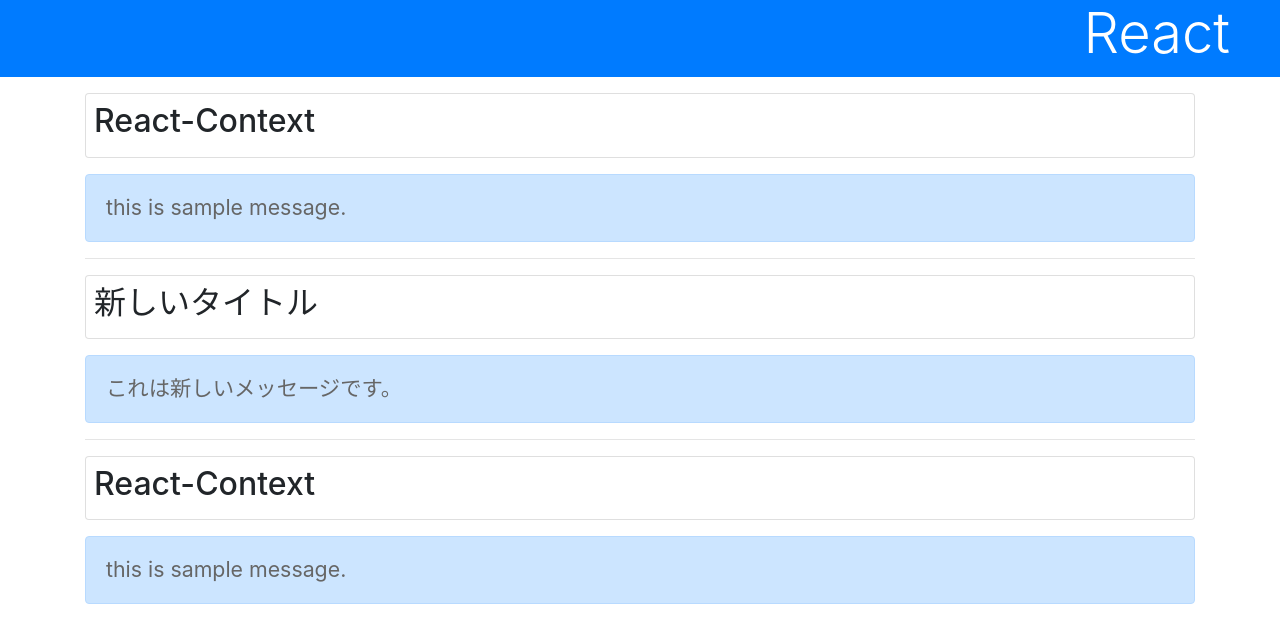
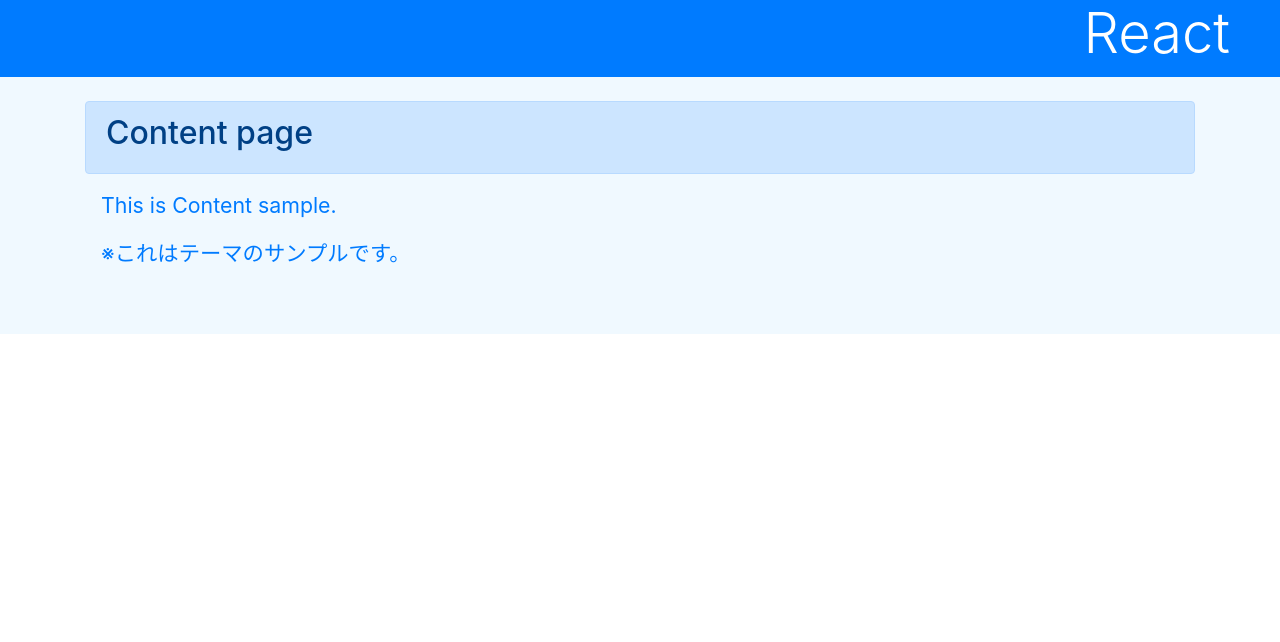
Before and after one commit to besumero628/practice_js, a React (Create React App) app in the folder react_app/: page / in a window 1280 px wide. Shown: the top 642 px of the page. Built offline with nearby package versions, Linux system fonts and the light colour scheme.

Commit message:
[React] コンテキストでテーマを作成する

```diff
--- a/react_app/src/App.js
+++ b/react_app/src/App.js
@@ -1,54 +1,66 @@
 import React, {Component} from 'react'
 import './App.css'
 
-let data = {title:'React-Context',
-            message:'this is sample message.'}
+let theme = {
+  light:{
+    styles: {
+      backgroundColor:"#f0f9ff",
+      color:"#00f",
+    },
+    head: "bg-primary text-white display-4 mb-4",
+    alert: "alert alert-primary my-3",
+    text: "text-primary m-3",
+    foot: "py-4",
+  },
+  dark:{
+    styles: {
+      backgroundColor:"#336",
+      color:"#eef",
+    },
+    head: "bg-secondary text-white display-4 mb-4",
+    alert: "alert alert-dark my-3",
+    text: "text-light m-3",
+    foot: "py-4",
+  }
+}
 
-const SampleContext = React.createContext(data)
+const ThemeContext = React.createContext(theme.light)
 
 class App extends Component {
-
-  newdata = {title:'新しいタイトル',
-            message:'これは新しいメッセージです。'}
+  static contextType = ThemeContext
 
   render(){
-    return <div>
-      <h1 className="bg-primary text-white display-4">React</h1>
+    return <div style={this.context.styles}>
+      <h1 className={this.context.head}>React</h1>
       <div className="container">
-        <Title />
-        <Message />
-        <hr />
-        <SampleContext.Provider value={this.newdata}>
-          <Title />
-          <Message />
-        </SampleContext.Provider>
-        <hr />
-        <Title />
-        <Message />
+        <Title value="Content page" />
+        <Message value="This is Content sample." />
+        <Message value="※これはテーマのサンプルです。" />
+        <div className={this.context.foot}></div>
       </div>
     </div>
   }
 }
 
 class Title extends Component {
-  static contextType = SampleContext
+  static contextType = ThemeContext
 
   render(){
     return (
-      <div className='card p-2 my-3'>
-        <h2>{this.context.title}</h2>
+      <div className={this.context.alert}>
+        <h2 style={this.context.style}>{this.props.value}</h2>
       </div>
     )
   }
 }
 
 class Message extends Component {
-  static contextType = SampleContext
+  static contextType = ThemeContext
 
   render(){
     return (
-      <div className='alert alert-primary'>
-        <p>{this.context.message}</p>
+      <div className={this.context.style}>
+        <p className={this.context.text}>{this.props.value}</p>
       </div>
     )
   }
```
